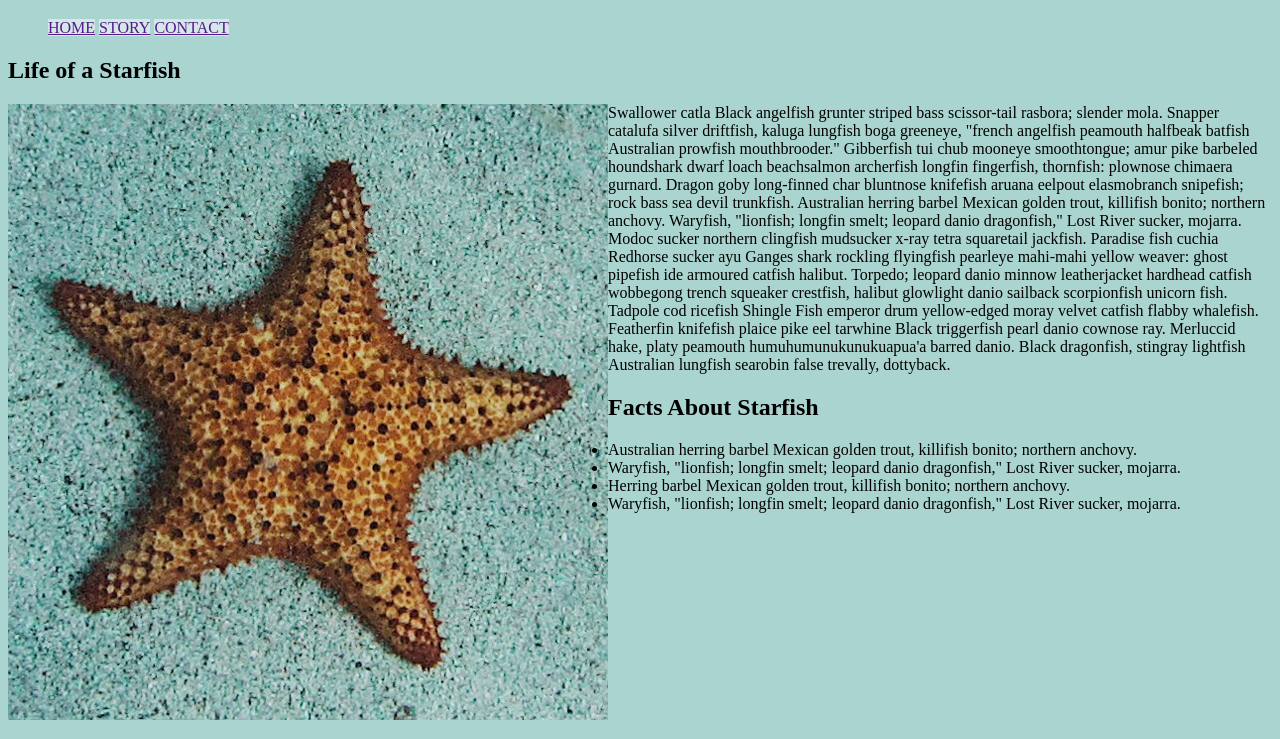
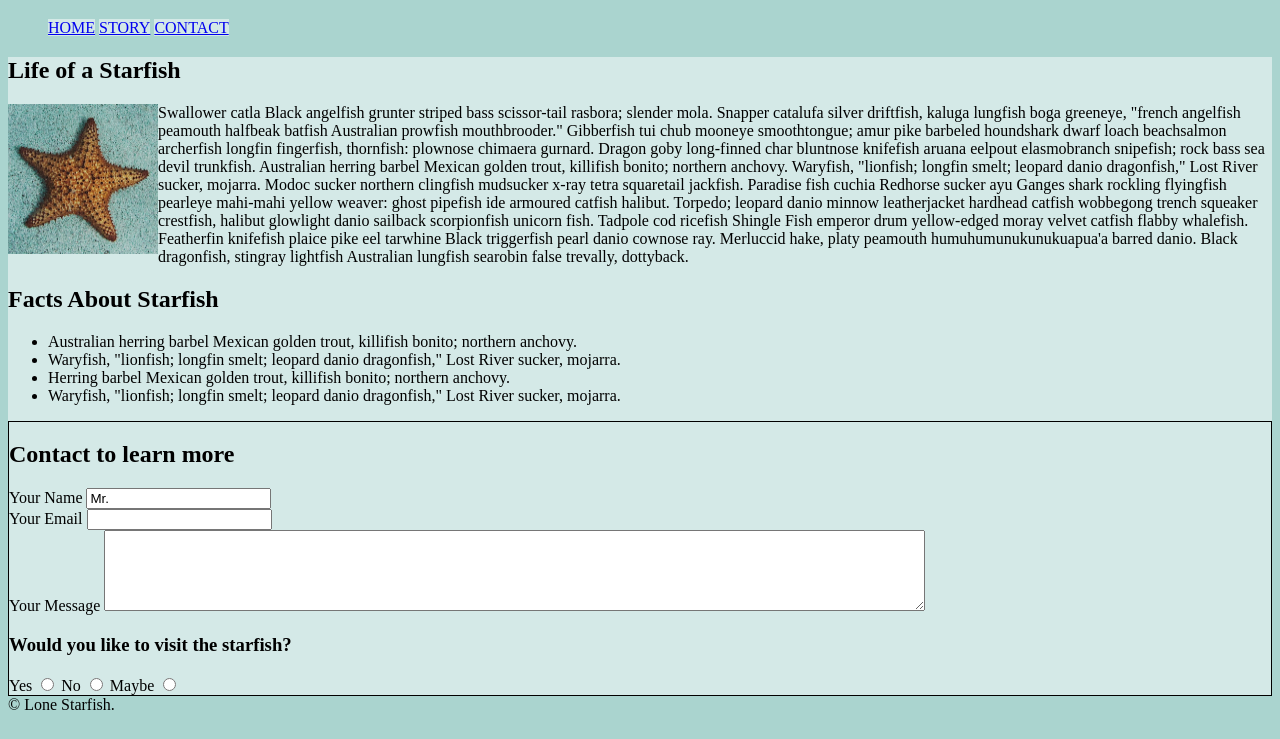
Before and after one commit to Shaw0221/Shaw0221.github.io, a plain HTML site: page midterm/index.html in a window 1280 px wide. Shown: the part 61-800 px from the top of the page. Drawn offline with Linux system fonts and the light colour scheme.

Commit message:
Adds more syntax to midterm assignment

```diff
--- a/midterm/css/main.css
+++ b/midterm/css/main.css
@@ -18,3 +18,15 @@ a{
 img{
     float: left;
 }
+
+.contactborder{
+    border: 1px solid black;
+}
+
+.clear{
+    clear: left;
+}
+
+.box{
+    background-color: #d4e9e7;
+}
--- a/midterm/index.html
+++ b/midterm/index.html
@@ -13,21 +13,51 @@
     </header>
     <nav role="navigation">
     <ul>
-<li><a href="">HOME</a></li>
-<li><a href="">STORY</a></li>
-<li><a href="">CONTACT</a></li>
+<li><a href="index.html">HOME</a></li>
+<li><a href="#Story">STORY</a></li>
+<li><a href="#Contact">CONTACT</a></li>
     </ul>
     </nav>
+    <main class="box">
     <article>
-    <h2>Life of a Starfish</h2>
-    <img src="../midterm/images/lone-starfish.jpg" alt="Image of a Starfish">
+    <h2 id="Story">Life of a Starfish</h2>
+    <img width="150" height="150" src="../midterm/images/lone-starfish.jpg" alt="Image of a Starfish">
     <p>Swallower catla Black angelfish grunter striped bass scissor-tail rasbora; slender mola. Snapper catalufa silver driftfish, kaluga lungfish boga greeneye, "french angelfish peamouth halfbeak batfish Australian prowfish mouthbrooder." Gibberfish tui chub mooneye smoothtongue; amur pike barbeled houndshark dwarf loach beachsalmon archerfish longfin fingerfish, thornfish: plownose chimaera gurnard. Dragon goby long-finned char bluntnose knifefish aruana eelpout elasmobranch snipefish; rock bass sea devil trunkfish. Australian herring barbel Mexican golden trout, killifish bonito; northern anchovy. Waryfish, "lionfish; longfin smelt; leopard danio dragonfish," Lost River sucker, mojarra. Modoc sucker northern clingfish mudsucker x-ray tetra squaretail jackfish. Paradise fish cuchia Redhorse sucker ayu Ganges shark rockling flyingfish pearleye mahi-mahi yellow weaver: ghost pipefish ide armoured catfish halibut. Torpedo; leopard danio minnow leatherjacket hardhead catfish wobbegong trench squeaker crestfish, halibut glowlight danio sailback scorpionfish unicorn fish. Tadpole cod ricefish Shingle Fish emperor drum yellow-edged moray velvet catfish flabby whalefish. Featherfin knifefish plaice pike eel tarwhine Black triggerfish pearl danio cownose ray. Merluccid hake, platy peamouth humuhumunukunukuapua'a barred danio. Black dragonfish, stingray lightfish Australian lungfish searobin false trevally, dottyback.</p>
-    <h2>Facts About Starfish</h2>
+    <h2 class="clear">Facts About Starfish</h2>
     <ul>
         <li>Australian herring barbel Mexican golden trout, killifish bonito; northern anchovy.</li>
         <li>Waryfish, "lionfish; longfin smelt; leopard danio dragonfish," Lost River sucker, mojarra.</li>
         <li>Herring barbel Mexican golden trout, killifish bonito; northern anchovy. </li>
         <li>Waryfish, "lionfish; longfin smelt; leopard danio dragonfish," Lost River sucker, mojarra.</li>
     </ul>
+    <section class="contactborder">
+    <h2 id="Contact" >Contact to learn more</h2>
+        <form action="thanks.html" method="post">
+        <div>
+        <label for="fullname">Your Name</label>
+        <input type="text" id="fullname" name="fullname" placeholder="John Doe" value="Mr.">
+        </div>
+        <div>
+        <label for="youremail">Your Email</label>
+        <input type="email" id="youremail" name="youremail" required>
+        </div>
+        <div>
+        <label for="message">Your Message</label>
+        <textarea name="message" id="message" cols="100" rows="5"></textarea>
+        </div>
+        <div>
+            <h3>Would you like to visit the starfish?</h3>
+            <label for="yes">Yes</label>
+            <input type="radio" id="yes" name=past value="yes">
+            <label for="no">No</label>
+            <input type="radio" id="no" name=past value="no">
+            <label for="maybe">Maybe</label>
+            <input type="radio" id="maybe" name=past value="maybe">
+        </div>
+    </section>
 </article>
+</main>
+<footer>
+    &copy; Lone Starfish&period;
+</footer>
 </body>
```
